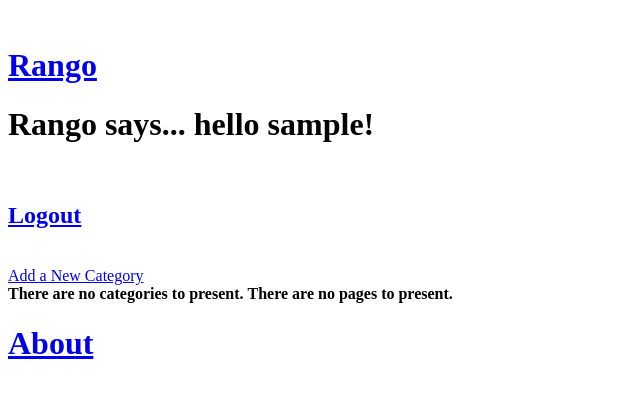
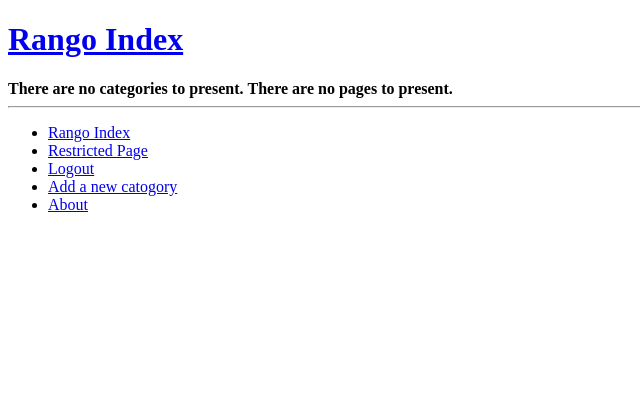
Before and after one commit to c4fun/tango-with-django, a Django app: page /rango/index/ in a window 1280 px wide. Shown: the top 398 px of the page, without its empty margins (0-640 px from the left). Run offline with Django 3.2, Linux system fonts and the light colour scheme; the visitor is signed in with stand-in values (Sample User, id 1); data that the repository does not hold is empty.

Commit message:
Update the index page
- The index page extends the page template now.
- All hard-coded links are removed from the index.
- Update the views.py

```diff
--- a/rango/templates/rango/index.html
+++ b/rango/templates/rango/index.html
@@ -1,25 +1,18 @@
-<!DOCTYPE html>
+{% extends 'rango/base.html' %}
 
-<head lang="en">
-    <meta charset="UTF-8">
-    <title>Rango</title>
-</head>
-<br>
-    <h1><a href="/rango/index" >Rango</a></h1>
-    {% if user.is_authenticated %}
-        <h1>Rango says... hello {{ user.username }}!</h1><br />
-        <h2><a href="/rango/logout">Logout</a> </h2><br/>
-        <a href="/rango/add_category/">Add a New Category</a><br />
-    {% else %}
-        <h1><a href="/rango/register">Register Here</a></h1>
-        <h2><a href="/rango/login/">Login</a><br/></h2>
-    {% endif %}
+{% load staticfiles %}
+
+{% block title %}Index of Rango{% endblock %}
+
+{% block body_block %}
+
+    <h1><a href="{% url 'rango:index' %}" >Rango Index</a></h1>
 
 
     {% if categories %}
         <ul>
             {% for category in categories %}
-            <li><a href="/rango/category/{{ category.slug }}/">{{ category.name }}</a></li>
+            <li><a href="{% url 'rango:category' category.slug %}">{{ category.name }}</a></li>
             {% endfor %}
         </ul>
     {% else %}
@@ -37,4 +30,4 @@
         <strong>There are no pages to present.</strong>
     {% endif %}
 
-    <h1><a href="/rango/about">About</a></h1>
+{% endblock %}
--- a/rango/templates/rango/register.html
+++ b/rango/templates/rango/register.html
@@ -9,7 +9,7 @@
 
     {% if registered %}
         <p>Rango says: <strong>Thank you for registering!</strong></p>
-        <a href="/rango/">Return to the homepage.</a>
+        <a href="{% url 'rango:index' %}">Return to the homepage.</a>
     {% else %}
         <p>Rango says:<strong>register here!</strong></p>
         <form id="user_form" method="post" enctype="multipart/form-data">
--- a/rango/views.py
+++ b/rango/views.py
@@ -92,7 +92,8 @@ def add_page(request, category_name_slug):
                 page.views = 0
                 page.save()
                 # DONE BUG: 这里必须redirect，否则再次创建有问题
-                return redirect('rango.views.index')
+                # return redirect('rango.views.index')
+                return redirect('/rango/index/')
         else:
             print(form.errors)
     else:
@@ -150,7 +151,7 @@ def user_login(request):
         if user:
             if user.is_active:
                 login(request, user)
-                return HttpResponseRedirect('/rango/')
+                return HttpResponseRedirect('/rango/index/')
             else:
                 return HttpResponse("You Rango account is disabled.")
         else:
@@ -169,4 +170,4 @@ def user_logout(request):
     # Since we have checked the customer has already logged in the decorator
     logout(request)
 
-    return HttpResponseRedirect('/rango/')
+    return HttpResponseRedirect('/rango/index/')
```
